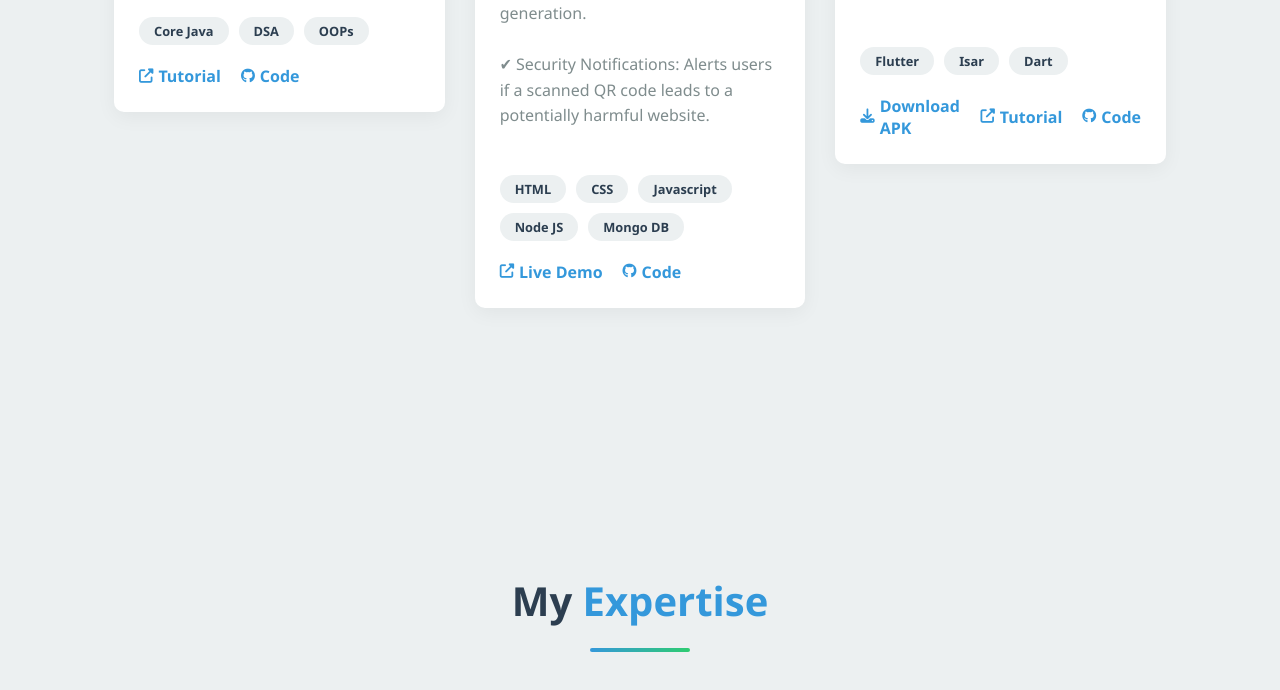
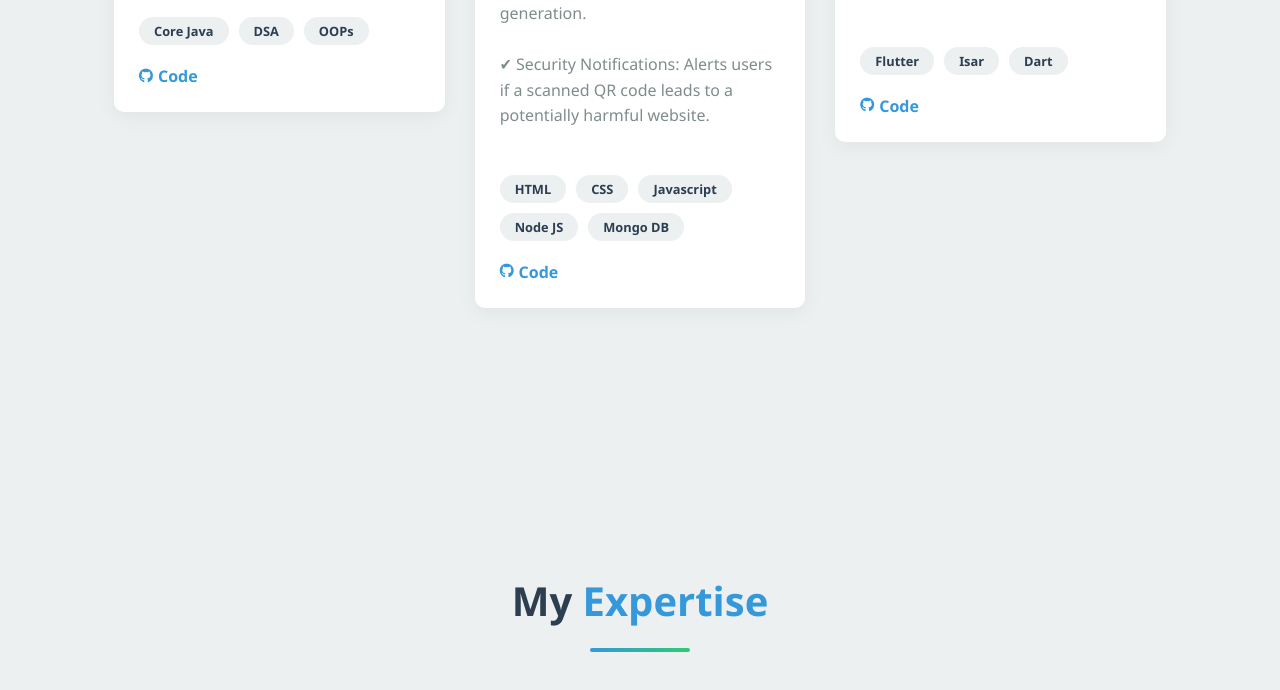
Before and after one commit to khush1yaaar/portfolio, a plain HTML site: page index.html in a window 1280 px wide. Shown: the part 3775-4465 px from the top of the page. Drawn offline with Linux system fonts and the light colour scheme.

Commit message:
completed portfolio

```diff
--- a/index.html
+++ b/index.html
@@ -153,8 +153,7 @@
                         <span>OOPs</span>
                     </div>
                     <div class="project-links">
-                        <a href="https://youtu.be/oAPOXU_BF7E"><i class="fas fa-external-link-alt"></i> Tutorial</a>
-                        <a href="https://github.com/khush1yaaar/In-Built-Graph"><i class="fab fa-github"></i> Code</a>
+                        <a href="https://github.com/khush1yaaar/Piano-game-flutter-"><i class="fab fa-github"></i> Code</a>
                     </div>
                 </div>
             </div>
@@ -178,7 +177,7 @@
                         <span>Mongo DB</span>
                     </div>
                     <div class="project-links">
-                        <a href="https://graphical-password-authentication.netlify.app/"><i class="fas fa-external-link-alt"></i> Live Demo</a>
+                        <a href="https://capable-hamster-de1cb4.netlify.app/"><i class="fas fa-external-link-alt"></i> Live Demo</a>
                         <a href="https://github.com/khush1yaaar/Graphical-Authentication-System"><i class="fab fa-github"></i> Code</a>
                     </div>
                 </div>
@@ -205,8 +204,7 @@
                         <span>Mongo DB</span>
                     </div>
                     <div class="project-links">
-                        <a href="https://graphical-password-authentication.netlify.app/"><i class="fas fa-external-link-alt"></i> Live Demo</a>
-                        <a href="https://github.com/khush1yaaar/Graphical-Authentication-System"><i class="fab fa-github"></i> Code</a>
+                        <a href="https://github.com/khush1yaaar/kineticQR"><i class="fab fa-github"></i> Code</a>
                     </div>
                 </div>
             </div>
@@ -253,9 +251,7 @@
                         <span>Dart</span>
                     </div>
                     <div class="project-links">
-                        <a href="https://drive.google.com/file/d/1mMr16TZnWYXljfo00UnJVZGxIhpekkRy/view" download><i class="fas fa-download"></i> Download APK</a>
-                        <a href="https://www.youtube.com/watch?v=JLOZKQ25E0Q"><i class="fas fa-external-link-alt"></i>Tutorial</a>
-                        <a href="https://github.com/khush1yaaar/TakeCare2.O"><i class="fab fa-github"></i> Code</a>
+                        <a href="https://github.com/khush1yaaar/Habits"><i class="fab fa-github"></i> Code</a>
                     </div>
                 </div>
             </div>
```
